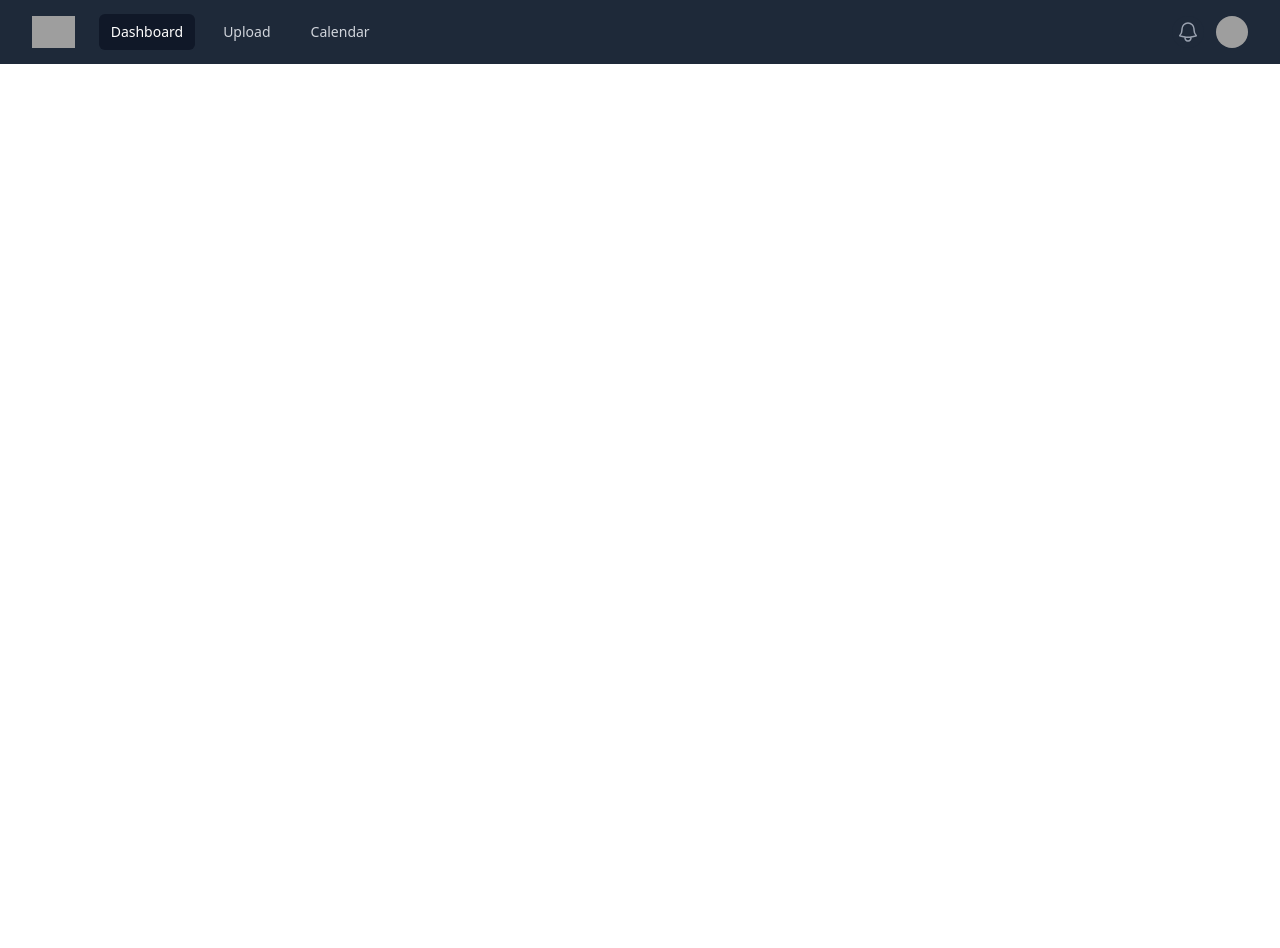
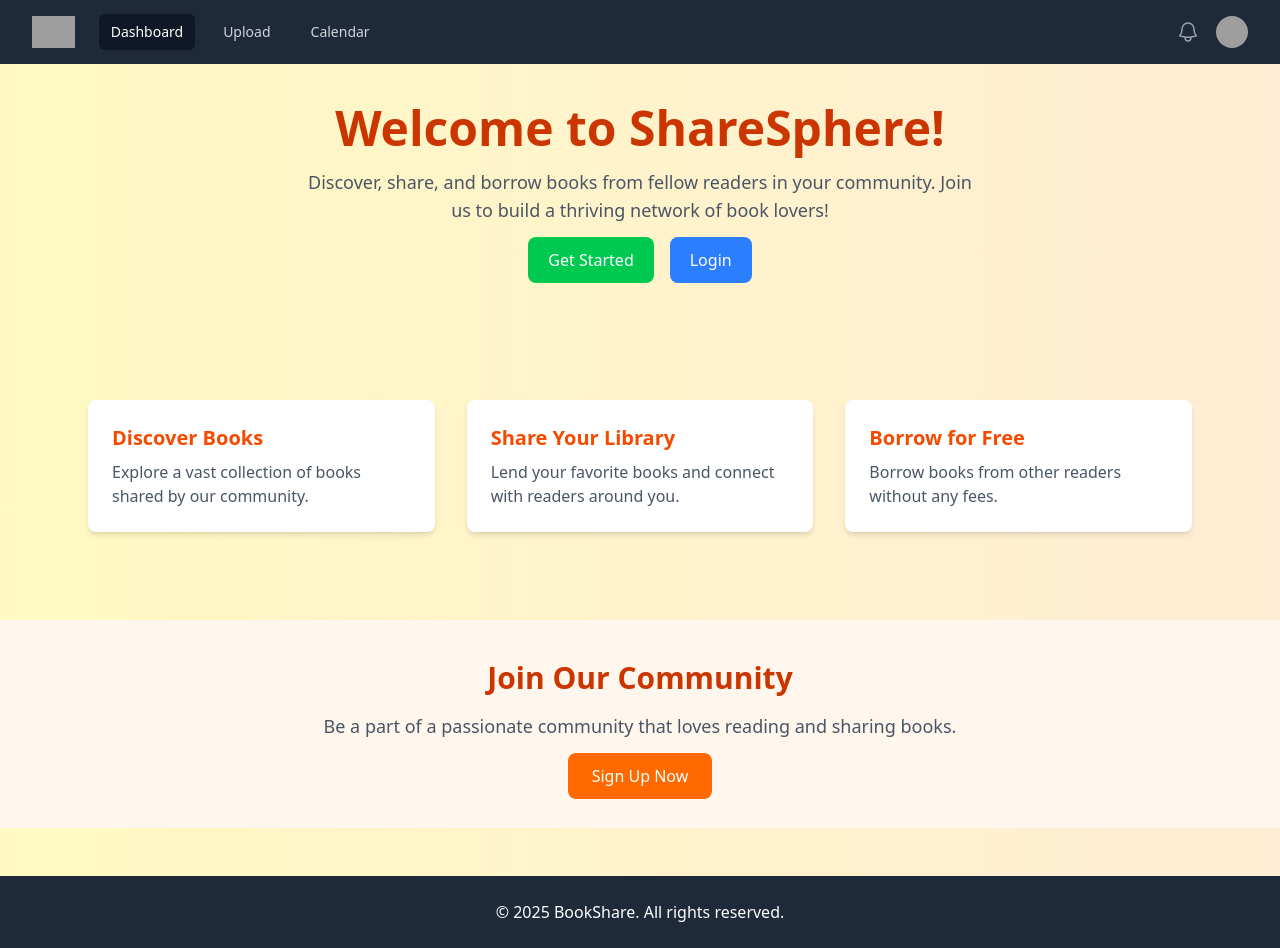
Before and after one commit to SumitBagate/ShareSphere, a React (Vite) app: page /landingPg in a window 1280 px wide. Before the commit the page ends 800 px from the top, so only its background shows below. Built offline with nearby package versions, Linux system fonts and the light colour scheme; grey boxes are pictures that could not be loaded.

Commit message:
add footer and profile components; update routes in App and Header

```diff
--- a/src/App.jsx
+++ b/src/App.jsx
@@ -2,20 +2,33 @@ import { useState } from 'react'
 import './App.css'
 import Header from './Component/Header'
 import { BrowserRouter as Router, Routes, Route } from 'react-router-dom'
+import Footer from './Component/Footer'
+import Profile from './Component/Profile'
+
+import Landingpg from './Component/LandingPg'
 
 function App() {
   const [count, setCount] = useState(0)
-
+  const showFooter = true;
   return (
     <Router>
       <Header />
 
       <Routes>
-        {/* Define Routes here */}
+
         <Route path="/" element={<div>Home Page</div>} />
-        {/* Add other routes as needed */}
+        <Route path="/profile" element={<Profile />} />
+
+        <Route path="/about" element={<div>About Page</div>} />
+
+        <Route path="/landingPg" element={<Landingpg   showFooter={false}  />} />
+
       </Routes>
+
     </Router>
+
+
+
   )
 }
 
--- a/src/Component/Header.jsx
+++ b/src/Component/Header.jsx
@@ -4,7 +4,7 @@ import { Link, useNavigate } from 'react-router-dom'  // Removed Router import a
 
 const navigation = [
   { name: 'Dashboard', href: '/', current: true },
-  { name: 'Upload', href: '/upload', current: false },
+  { name: 'Upload', href: '/LandingPg', current: false },
   { name: 'Calendar', href: '/calendar', current: false },
 ]
 
@@ -81,12 +81,13 @@ export default function Header() {
                 className="absolute right-0 z-10 mt-2 w-48 origin-top-right rounded-md bg-white py-1 ring-1 shadow-lg ring-black/5 transition focus:outline-hidden data-closed:scale-95 data-closed:transform data-closed:opacity-0 data-enter:duration-100 data-enter:ease-out data-leave:duration-75 data-leave:ease-in"
               >
                 <MenuItem>
-                  <a
+                  <Link
+                  to="/profile"  // Replaced <a> with <link>
                     href="#"
                     className="block px-4 py-2 text-sm text-gray-700 data-focus:bg-gray-100 data-focus:outline-hidden"
                   >
                     Your Profile
-                  </a>
+                  </Link>
                 </MenuItem>
                 <MenuItem>
                   <a
--- a/src/Component/LandingPg.jsx
+++ b/src/Component/LandingPg.jsx
@@ -1,13 +1,75 @@
-import React from 'react'
+import React from 'react';
+import { Link } from 'react-router-dom';
 
-function LandingPg() {
+export default function LandingPg({showFooter}) {
   return (
-    <div>
+    <div className="flex flex-col items-center justify-center min-h-screen bg-gradient-to-r from-yellow-100 to-orange-100">
+      {/* Hero Section */}
+      <section className="text-center p-10">
+        <h1 className="text-5xl font-bold mb-4 text-orange-700">Welcome to ShareSphere!</h1>
+        <p className="text-lg text-gray-600 max-w-2xl mx-auto">
+          Discover, share, and borrow books from fellow readers in your community.
+          Join us to build a thriving network of book lovers!
+        </p>
+        <div className="mt-6 space-x-4">
+          <Link
+            to="/register"
+            className="px-5 py-3 bg-green-500 text-white font-medium rounded-lg hover:bg-green-600"
+          >
+            Get Started
+          </Link>
+          <Link
+            to="/login"
+            className="px-5 py-3 bg-blue-500 text-white font-medium rounded-lg hover:bg-blue-600"
+          >
+            Login
+          </Link>
+        </div>
+      </section>
 
-        <Headers/>
-        <p>Landingp  g</p>
+      {/* Features Section */}
+      <section className="mt-16 max-w-6xl mx-auto grid grid-cols-1 md:grid-cols-3 gap-8 p-6">
+        <div className="p-6 bg-white rounded-lg shadow-md">
+          <h3 className="text-xl font-semibold mb-2 text-orange-600">Discover Books</h3>
+          <p className="text-gray-600">
+            Explore a vast collection of books shared by our community.
+          </p>
+        </div>
+        <div className="p-6 bg-white rounded-lg shadow-md">
+          <h3 className="text-xl font-semibold mb-2 text-orange-600">Share Your Library</h3>
+          <p className="text-gray-600">
+            Lend your favorite books and connect with readers around you.
+          </p>
+        </div>
+        <div className="p-6 bg-white rounded-lg shadow-md">
+          <h3 className="text-xl font-semibold mb-2 text-orange-600">Borrow for Free</h3>
+          <p className="text-gray-600">
+            Borrow books from other readers without any fees.
+          </p>
+        </div>
+      </section>
+
+      {/* Call to Action Section */}
+      <section className="mt-16 text-center p-10 bg-orange-50 w-full">
+        <h2 className="text-3xl font-bold mb-4 text-orange-700">Join Our Community</h2>
+        <p className="text-lg text-gray-600 mb-6">
+          Be a part of a passionate community that loves reading and sharing books.
+        </p>
+        <Link
+          to="/register"
+          className="px-6 py-3 bg-orange-500 text-white rounded-lg font-medium hover:bg-orange-600"
+        >
+          Sign Up Now
+        </Link>
+      </section>
+
+      {/* Footer Section */}
+      <footer className="mt-12 bg-gray-800 text-white p-6 w-full">
+        <div className="max-w-6xl mx-auto text-center">
+          <p>&copy; 2025 BookShare. All rights reserved.</p>
+
+        </div>
+      </footer>
     </div>
-  )
+  );
 }
-
-export default LandingPg
--- /dev/null
+++ b/src/Component/profile.jsx
@@ -0,0 +1,11 @@
+import React from 'react'
+
+function profile() {
+  return (
+    <div>
+      profile page
+    </div>
+  )
+}
+
+export default profile
```
